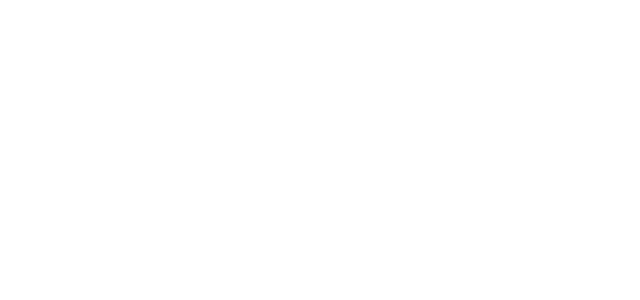
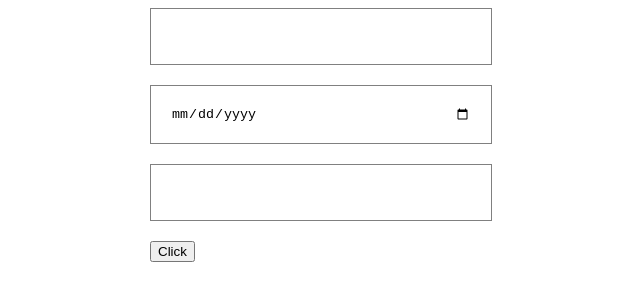
Before and after one commit to SkliarDS/LocalStorage, a plain HTML site: page index.html in a window 1280 px wide. Shown: the whole page, without its empty margins (340-980 px from the left). Drawn offline with Linux system fonts and the light colour scheme.

Commit message:
change fails

```diff
--- a/index.html
+++ b/index.html
@@ -7,6 +7,31 @@
     <title>LocalStorage</title>
 </head>
 <body>
+    <style>
+        body {
+            display: grid;
+            place-items: center;
+        }
+        .container {
+            width: 300px;
+        }
+        input {
+            width: 100%;
+            padding: 20px;
+            border: 1px solid grey;
+            display: inline-block;
+            margin-bottom: 20px;
+        }
+    </style>
+    <div class="container">
+        <form action="" class="form">
+            <input type="text" name="имя" id="user" autocomplete="off">
+            <input type="date" name="дата" id="data">
+            <input type="number" name="число" id="number">
+            <button type="submit">Click</button>
+        </form>
+    </div>
 
+    <script src="./main.js"></script>
 </body>
 </html>
--- a/main.js
+++ b/main.js
@@ -0,0 +1,22 @@
+let formData = {};
+const form = document.querySelector('.form');
+const btn = form.querySelector('button');
+
+form.addEventListener('input', (e) => {
+
+    formData[e.target.name] = e.target.value; // записываем в обьект name = value
+    localStorage.setItem('data', JSON.stringify(formData));
+
+});
+
+if(localStorage.getItem('data')) {
+
+    formData = JSON.parse(localStorage.getItem('data'));
+    for (let key in formData){
+        form.elements[key].value = formData[key];
+    };
+};
+
+btn.addEventListener('submit', (e) => {
+    // form.reset();
+});
```
